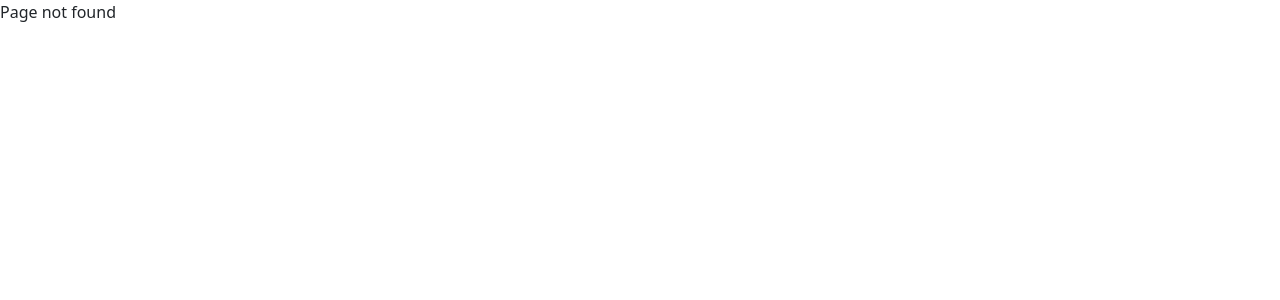
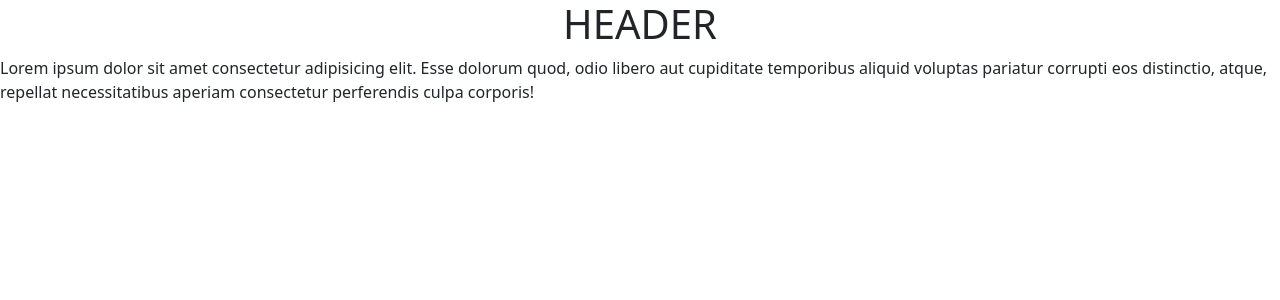
Before and after one commit to giorgiotorricelli/react-router, a React (Vite) app: page /about-us in a window 1280 px wide. Before the commit this address had no page. Shown: the top 300 px of the page. Built offline with nearby package versions, Linux system fonts and the light colour scheme.

Commit message:
Inserito Link about-us nella Homepage

```diff
--- a/src/App.jsx
+++ b/src/App.jsx
@@ -1,8 +1,9 @@
 import { useState } from 'react'
 import { BrowserRouter, Routes, Route } from 'react-router';
+
 import DefaultLayout from './layouts/DefaultLayout';
 import Homepage from './pages/Homepage';
-
+import AboutUs from './pages/AboutUs';
 import NotFound from './pages/NotFound';
 
 function App() {
@@ -12,6 +13,7 @@
         <Routes>
           <Route element={<DefaultLayout/>}>
             <Route index element={<Homepage/>}/>
+            <Route path='about-us' element={<AboutUs/>}/>
           </Route>
           <Route path='*' element={<NotFound/>}/>
         </Routes>
--- a/src/pages/AboutUs.jsx
+++ b/src/pages/AboutUs.jsx
@@ -0,0 +1,9 @@
+
+
+function AboutUs() {
+    return <p>Lorem ipsum dolor sit amet consectetur adipisicing elit.
+         Esse dolorum quod, odio libero aut cupiditate temporibus aliquid voluptas pariatur corrupti eos distinctio,
+          atque, repellat necessitatibus aperiam consectetur perferendis culpa corporis!</p>;
+}
+
+export default AboutUs
--- a/src/pages/Homepage.jsx
+++ b/src/pages/Homepage.jsx
@@ -1,9 +1,15 @@
+import { Link } from "react-router";
 
 
 function Homepage(){
     return (
         <>
             <h1>Welcome</h1>
+            <ul>
+                <li>
+                    <Link to='/about-us'>About us</Link>
+                </li>
+            </ul>
         </>
     );
 }
```
